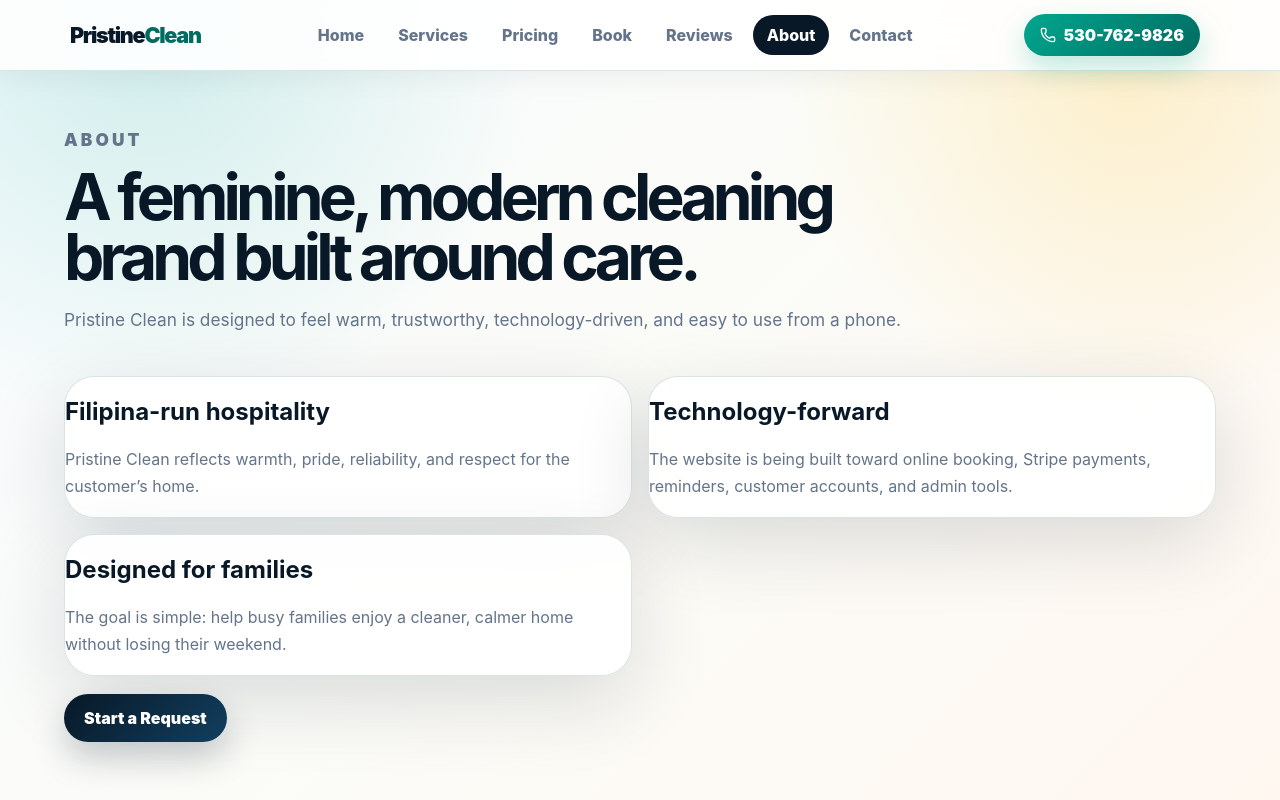
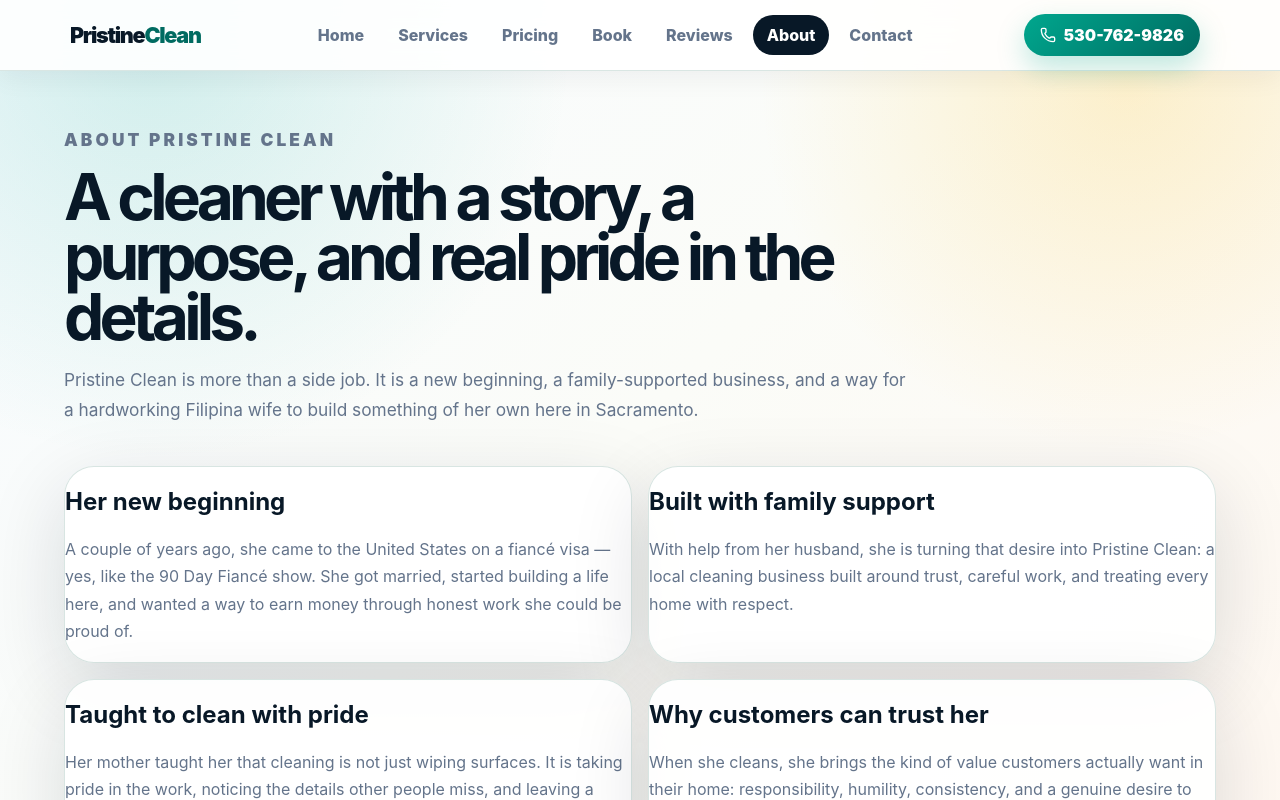
Before and after one commit to btinder1976/PristineClean, a React (Vite) app: page / in a window 1280 px wide. Both pictures are taken after a click on the button "About". Shown: the top 800 px of the page. Built offline with nearby package versions, Linux system fonts and the light colour scheme.

Commit message:
Rewrite About page with founder story

```diff
--- a/src/main.jsx
+++ b/src/main.jsx
@@ -245,13 +245,14 @@
 
 function AboutPage({ navigate }) {
   return <section className="screen about-screen">
-    <PageIntro eyebrow="About" title="A feminine, modern cleaning brand built around care." body="Pristine Clean is designed to feel warm, trustworthy, technology-driven, and easy to use from a phone." />
+    <PageIntro eyebrow="About Pristine Clean" title="A cleaner with a story, a purpose, and real pride in the details." body="Pristine Clean is more than a side job. It is a new beginning, a family-supported business, and a way for a hardworking Filipina wife to build something of her own here in Sacramento." />
     <div className="about-grid">
-      <article className="app-card"><h2>Filipina-run hospitality</h2><p>Pristine Clean reflects warmth, pride, reliability, and respect for the customer’s home.</p></article>
-      <article className="app-card"><h2>Technology-forward</h2><p>The website is being built toward online booking, Stripe payments, reminders, customer accounts, and admin tools.</p></article>
-      <article className="app-card"><h2>Designed for families</h2><p>The goal is simple: help busy families enjoy a cleaner, calmer home without losing their weekend.</p></article>
+      <article className="app-card"><h2>Her new beginning</h2><p>A couple of years ago, she came to the United States on a fiancé visa — yes, like the 90 Day Fiancé show. She got married, started building a life here, and wanted a way to earn money through honest work she could be proud of.</p></article>
+      <article className="app-card"><h2>Built with family support</h2><p>With help from her husband, she is turning that desire into Pristine Clean: a local cleaning business built around trust, careful work, and treating every home with respect.</p></article>
+      <article className="app-card"><h2>Taught to clean with pride</h2><p>Her mother taught her that cleaning is not just wiping surfaces. It is taking pride in the work, noticing the details other people miss, and leaving a home feeling cared for.</p></article>
+      <article className="app-card"><h2>Why customers can trust her</h2><p>When she cleans, she brings the kind of value customers actually want in their home: responsibility, humility, consistency, and a genuine desire to do the job right.</p></article>
     </div>
-    <button className="button" onClick={() => navigate('Book')}>Start a Request</button>
+    <button className="button" onClick={() => navigate('Book')}>Request a Cleaning</button>
   </section>
 }
 
```
